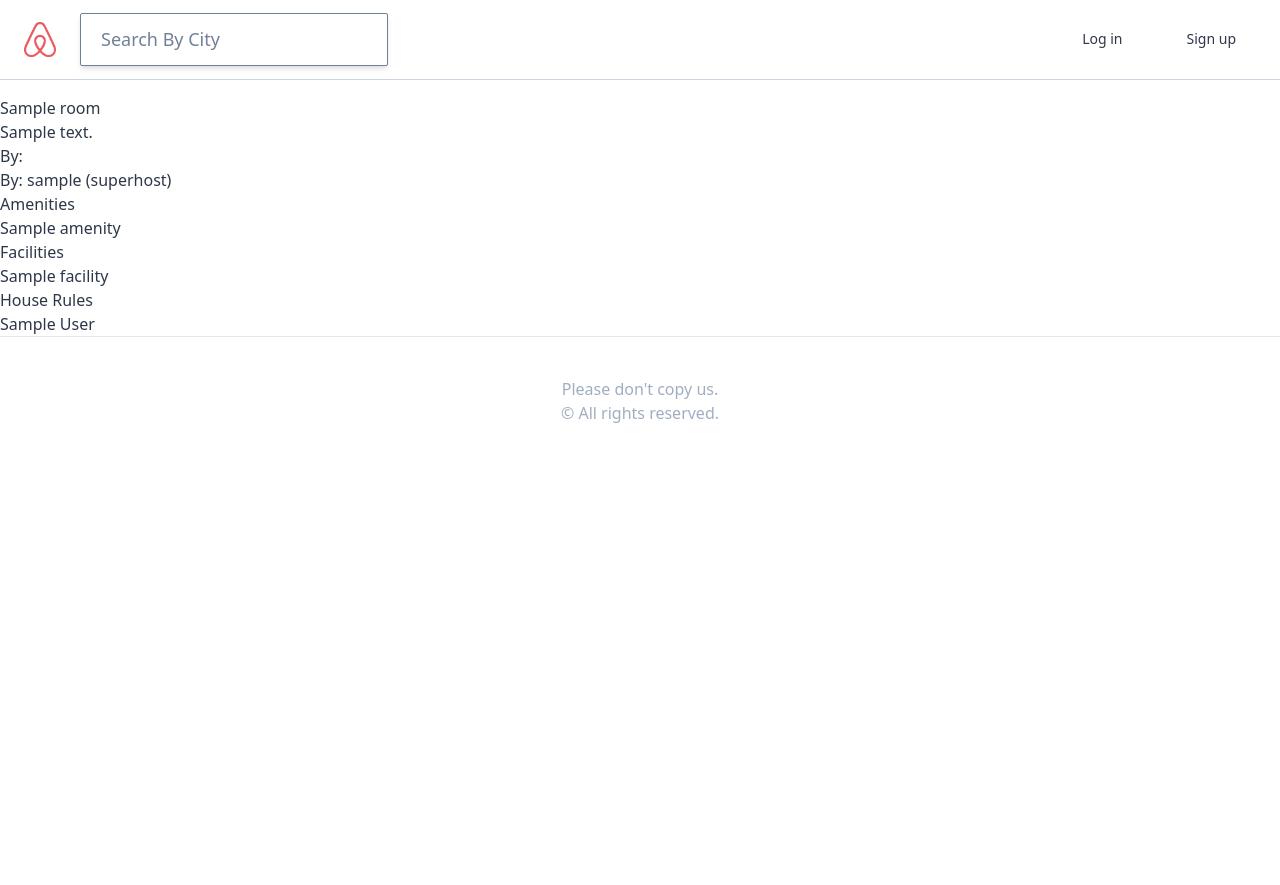
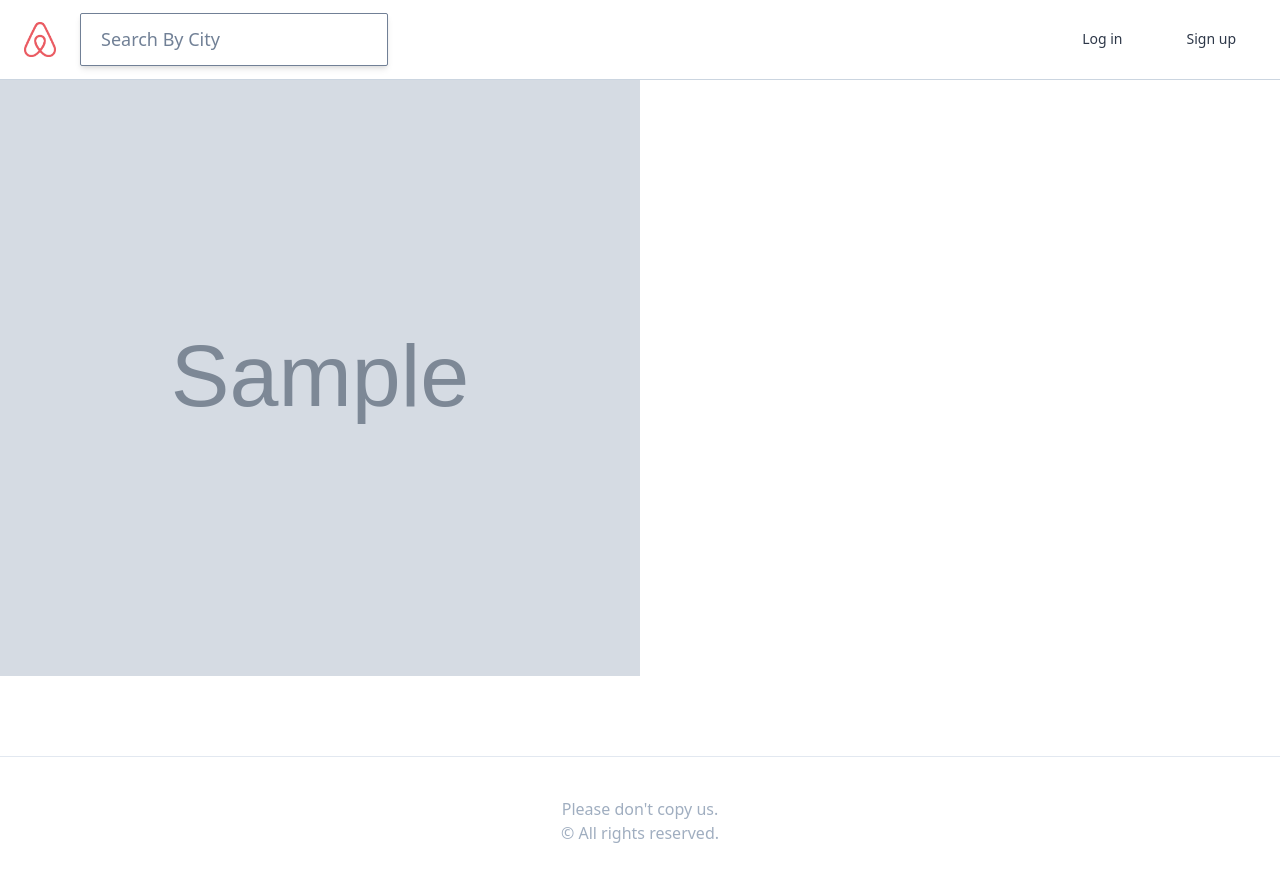
Before and after one commit to jeongjulee42/airbnb_clone, a Django app: page /rooms/1 in a window 1280 px wide. Before the commit the page ends 423 px from the top, so only its background shows below. Run offline with Django 4.2, Linux system fonts and the light colour scheme; tables that the repository leaves empty hold one stand-in row (values such as "Sample post"); grey boxes marked "Sample" are stand-in pictures; style sheets or scripts are compiled from the project's sources; some libraries are stand-ins or nearby versions.

Commit message:
Feat(rooms): add four photos for show
add four photos for show room picture in room detail

```diff
--- a/rooms/models.py
+++ b/rooms/models.py
@@ -111,3 +111,7 @@ class Room(core_models.TimeStampedModel):
     def first_photo(self):
         photo, = self.photos.all()[:1]
         return photo.file.url
+
+    def get_next_four_photos(self):
+        photos = self.photos.all()[1:5]
+        return photos
--- a/templates/rooms/room_detail.html
+++ b/templates/rooms/room_detail.html
@@ -5,35 +5,12 @@
 {% endblock page_title %}
 
 {% block content %}
-  <div>
-    <h1>{{room.name}}</h1>
-    <h3>{{room.description}}</h3>
+  <div class="-mt-5 container max-w-full h-75vh flex mb-20">
+    <div class="h-full w-1/2 bg-center bg-cover" style="background-image:url({{room.first_photo}})"></div>
+    <div class="h-full w-1/2 flex flex-wrap">
+      {% for photo in room.get_next_four_photos %}
+        <div style="background-image:url({{photo.file.url}})" class="w-1/2 h-auto bg-cover bg-center border-gray-700 border"></div>
+      {% endfor %}
+    </div>
   </div>
-  <div>
-    <h2>By:
-      <h2>By:
-        <a href="{{room.host.get_absolute_url}}">{{room.host.username}}</a>
-        {% if room.host.superhost %}
-          (superhost)
-        {% endif %}
-      </h2>
-      <h3>Amenities</h3>
-      <ul>
-        {% for a in room.amenities.all %}
-          <li>{{a}}</li>
-        {% endfor %}
-      </ul>
-      <h3>Facilities</h3>
-      <ul>
-        {% for a in room.facilities.all %}
-          <li>{{a}}</li>
-        {% endfor %}
-      </ul>
-      <h3>House Rules</h3>
-      <ul>
-        {% for a in room.house_rules.all %}
-          <li>{{a}}</li>
-        {% endfor %}
-      </ul>
-    </div>
-  {% endblock %}
+{% endblock %}
```
